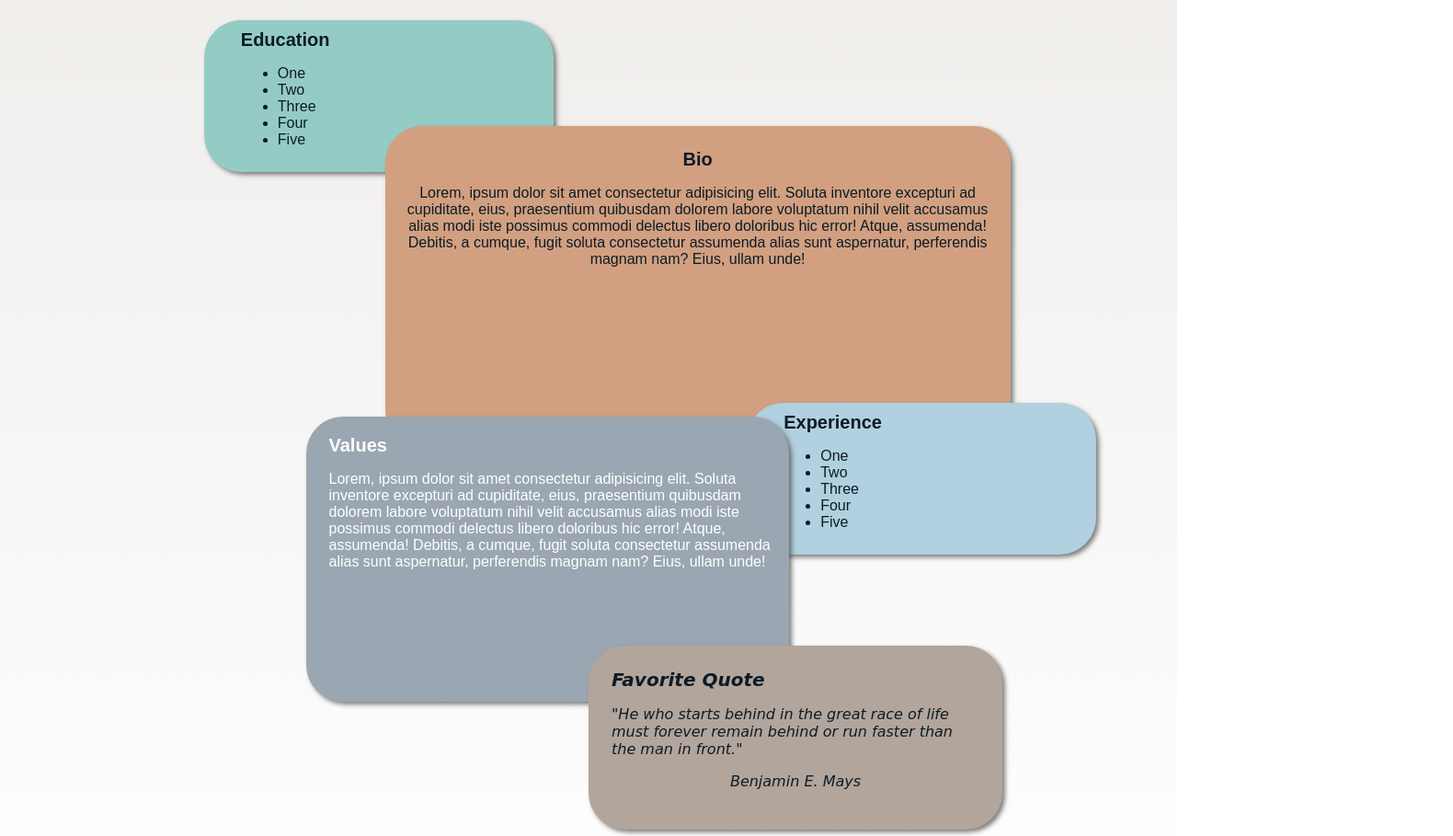
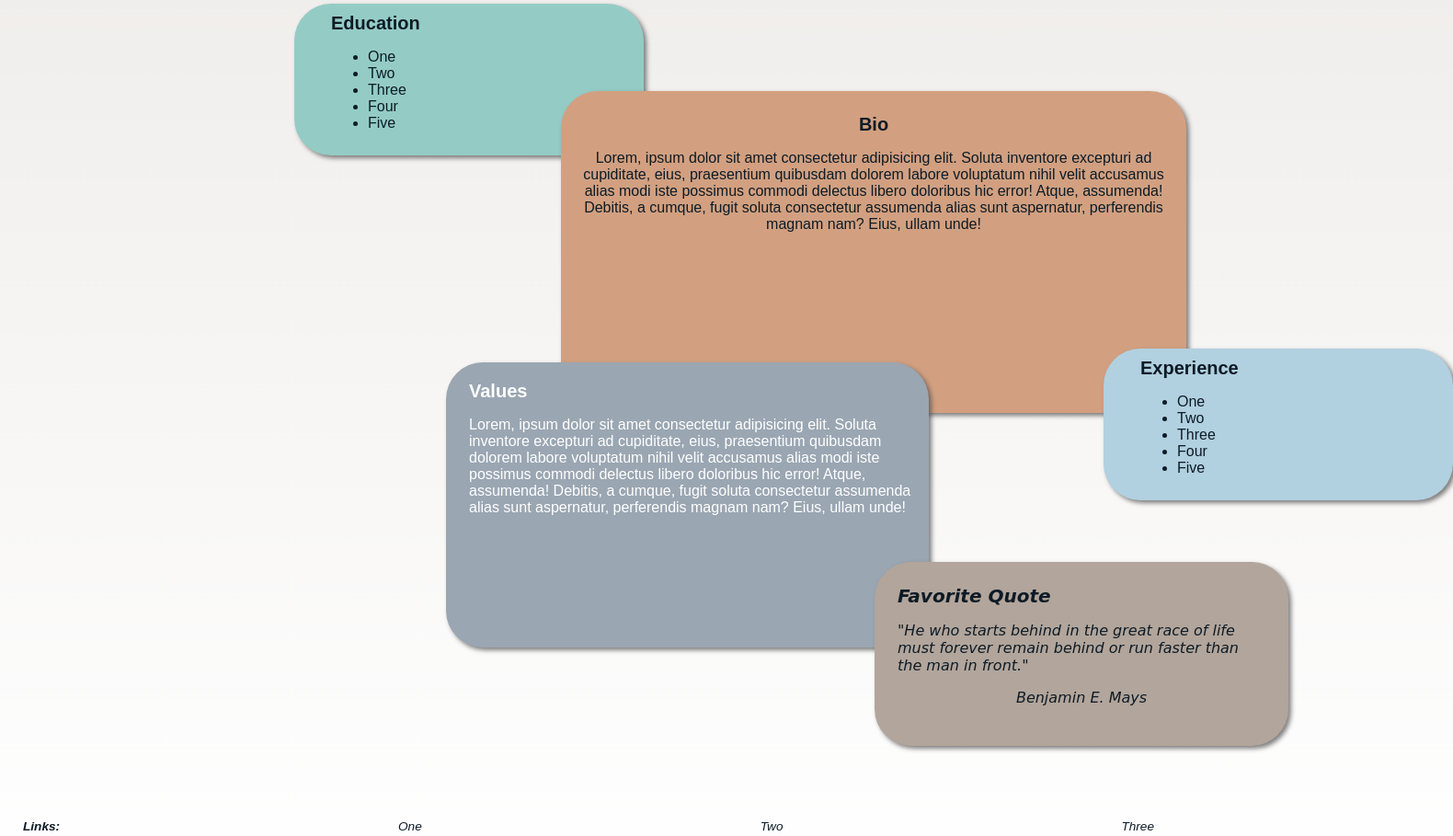
Before and after one commit to cbyzz24/Resume, a plain HTML site: page index.html in a window 1280 px wide. Shown: the part 302-1211 px from the top of the page at 92% size, 1580 px wide, since content can reach past the window. Drawn offline with Linux system fonts and the light colour scheme.

Commit message:
CSS percent to pixel conversion

```diff
--- a/style.css
+++ b/style.css
@@ -57,8 +57,8 @@ label{
 
 .education{
     /* background-color:hsla(200, 43%, 79%, 0.45); */
-    margin-top: 2%;
-    margin-left: 16%;
+    margin-top: 7px;
+    margin-left: 295px;
     background-color: hsl(173, 35%, 69%);
     padding: 10px 40px;
     width: 300px;
@@ -68,8 +68,8 @@ label{
 
 
 .bio{
-    margin-top: -4%;
-    margin-left: 32%;
+    margin-top: -70px;
+    margin-left: 585px;
     background-color: #d2a080;
     /* background-color: #D29F80; */
     /* color: white; */
@@ -82,8 +82,8 @@ label{
 }
 
 .experience{
-    margin-top: -4%;
-    margin-left: 64%;
+    margin-top: -70px;
+    margin-left: 1175px;
     background-color:#B1D0E0;
     padding: 10px 40px;
     width: 300px;
@@ -93,7 +93,7 @@ label{
 
 .values{
     margin-top: -150px;
-    margin-left: 25%;
+    margin-left: 460px;
     width: 500px;
     height: 250px;
     background-color: #9aa6b2;
@@ -106,8 +106,8 @@ label{
 }
 
 .quote{
-    margin-top: -5%;
-    margin-left: 50%;
+    margin-top: -93px;
+    margin-left: 926px;
     width: 300px;
     background-color: #b2a59b;
     padding:    25px;
```
